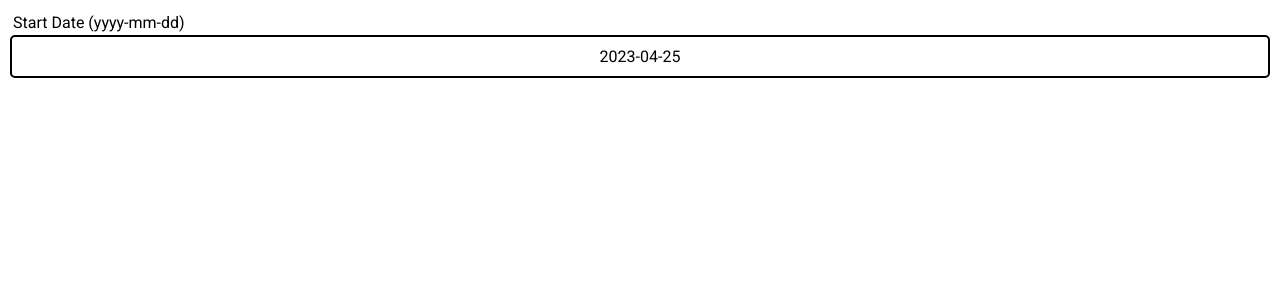
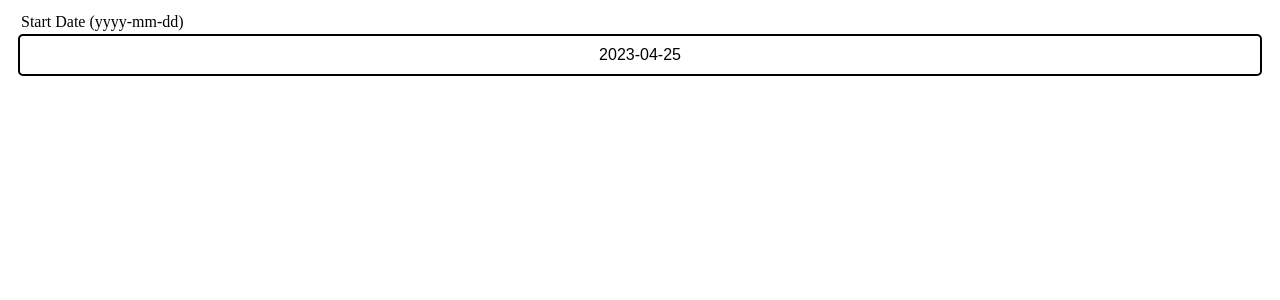
Before and after one commit to fabiandeneuville/FabianDeneuville_14_22042023_Datepicker, a React (Vite) app: page / in a window 1280 px wide. Shown: the top 300 px of the page. Built offline with nearby package versions, Linux system fonts and the light colour scheme.

Commit message:
Removing global style

```diff
--- a/src/App.tsx
+++ b/src/App.tsx
@@ -1,10 +1,8 @@
-import GlobalStyle from "./globalStyle";
 import DatePicker from "./components/DatePicker/DatePicker";
 
 function App() {
   return (
     <>
-      <GlobalStyle/>
       <DatePicker
       required={true}
       label="Start Date (yyyy-mm-dd)"
--- a/src/globalStyle.ts
+++ /dev/null
@@ -1,11 +0,0 @@
-import { createGlobalStyle } from 'styled-components';
-
-const GlobalStyle = createGlobalStyle`
-    *, ::before, ::after {
-        box-sizing: border-box;
-        margin: 0;
-        padding: 0;
-        font-family: 'Roboto', arial, helvetica, sans-serif
-`;
-
-export default GlobalStyle;
```
